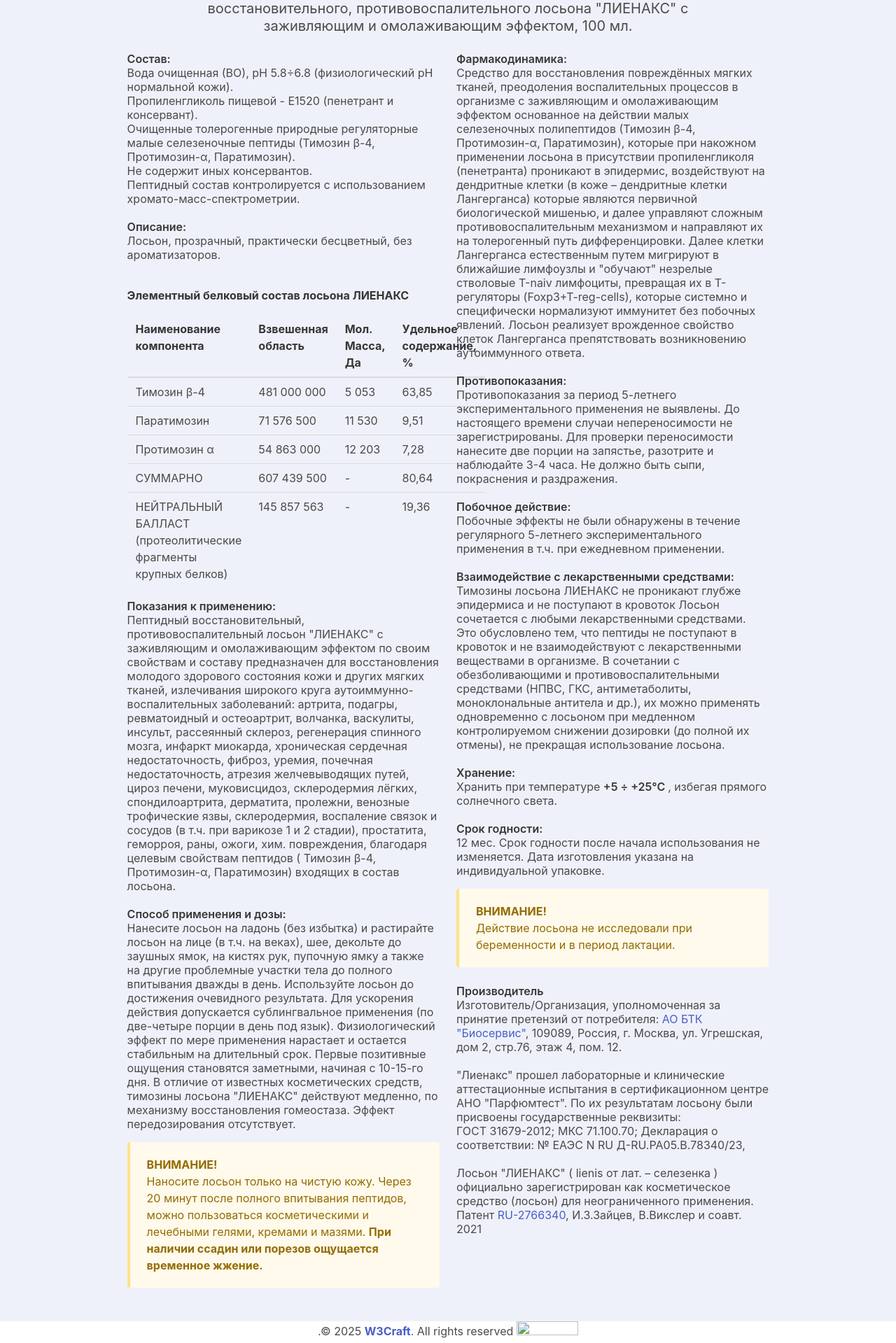
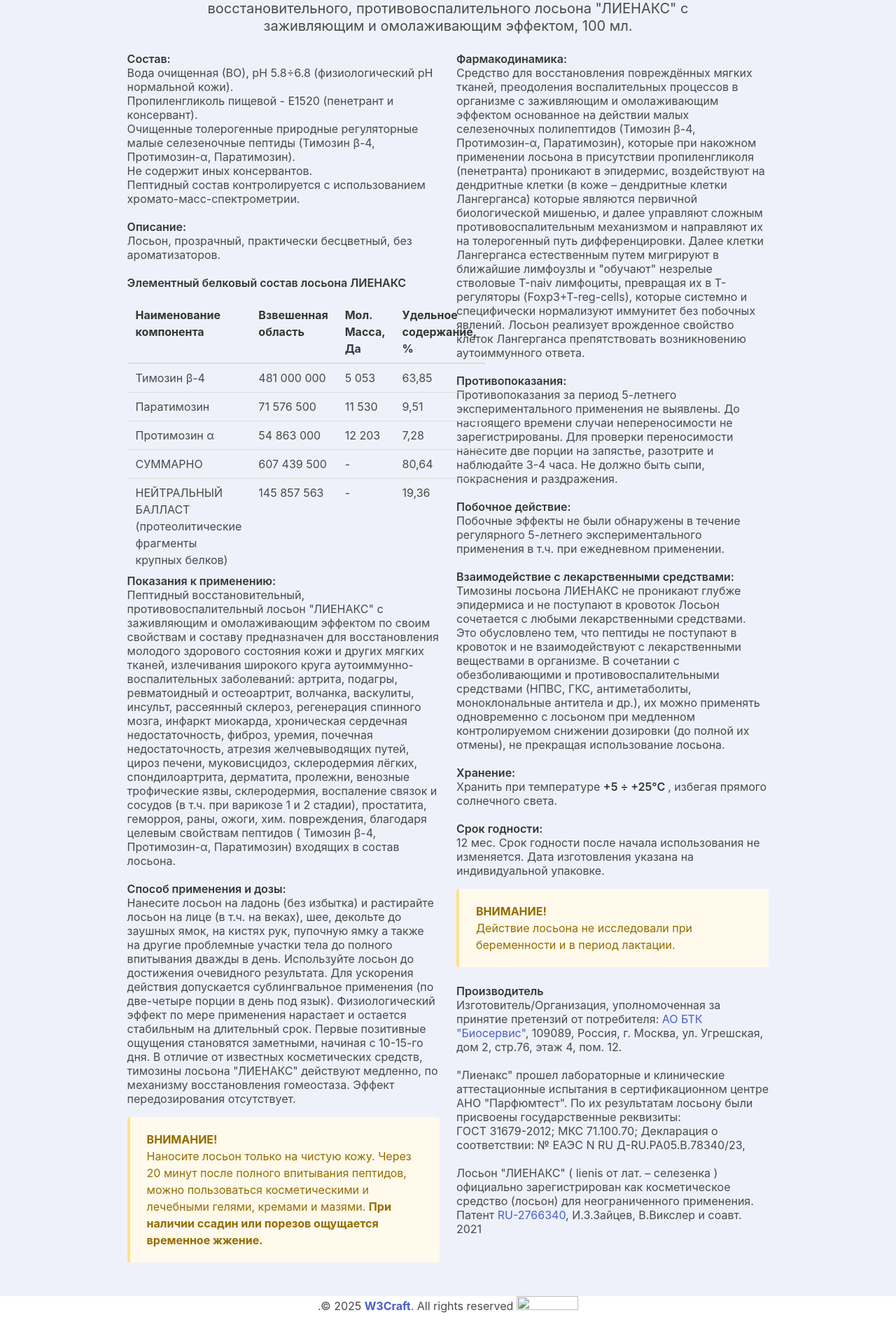
Before and after one commit to w3craft/lienax, a Jekyll site: the page built from _pages/index.html, in a window 1280 px wide. Shown: the part 1004-2923 px from the top of the page at 70% size. Built offline with Jekyll 4.4.1, drawn with Linux system fonts in a browser that asks for light colours; after the commit the page ends 2887 px from its top, so only the background shows below that.

Commit message:
modified:   _pages/index.html

```diff
--- a/_pages/index.html
+++ b/_pages/index.html
@@ -30,10 +30,10 @@
             <strong>Описание: </strong><br>
             Лосьон, прозрачный, практически бесцветный, без ароматизаторов.<br><br>
 
-
+            <strong>Элементный белковый состав лосьона ЛИЕНАКС </strong>
           </p>
+          <div class="container">
             <table class="desktop">
-            <p><strong>Элементный белковый состав лосьона ЛИЕНАКС </strong></p>
               <thead>
                 <tr>
                   <th>Наименование компонента</th>
@@ -75,6 +75,7 @@
                 </tr>
               </tbody>
             </table>
+          </div>
           <p class="subtitle is-size-6">
             <strong>Показания к применению: </strong><br>
             Пептидный восстановительный, противовоспалительный лосьон "ЛИЕНАКС" с заживляющим и
```
Lines whose indentation alone changed are shown as unchanged.
